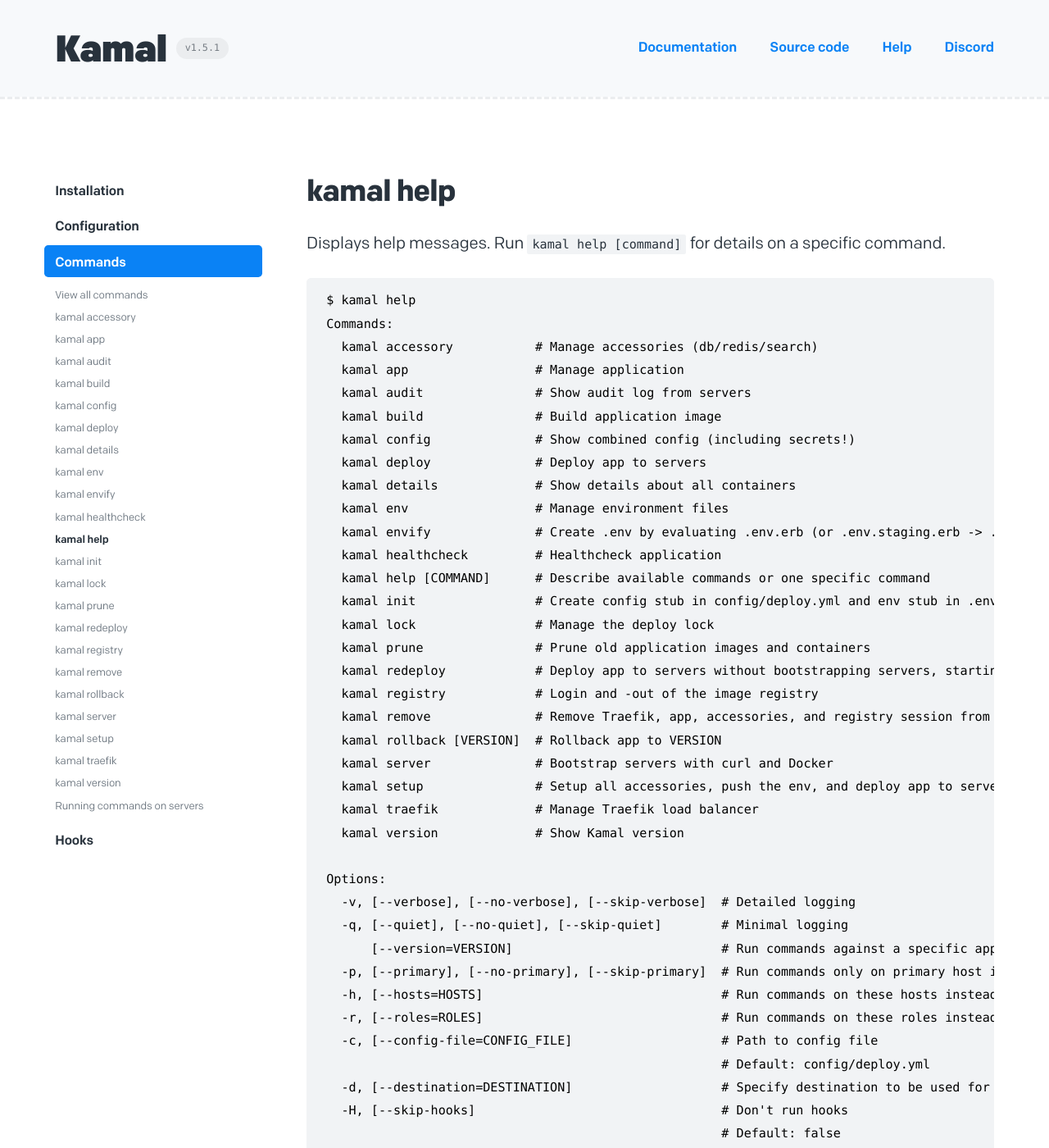
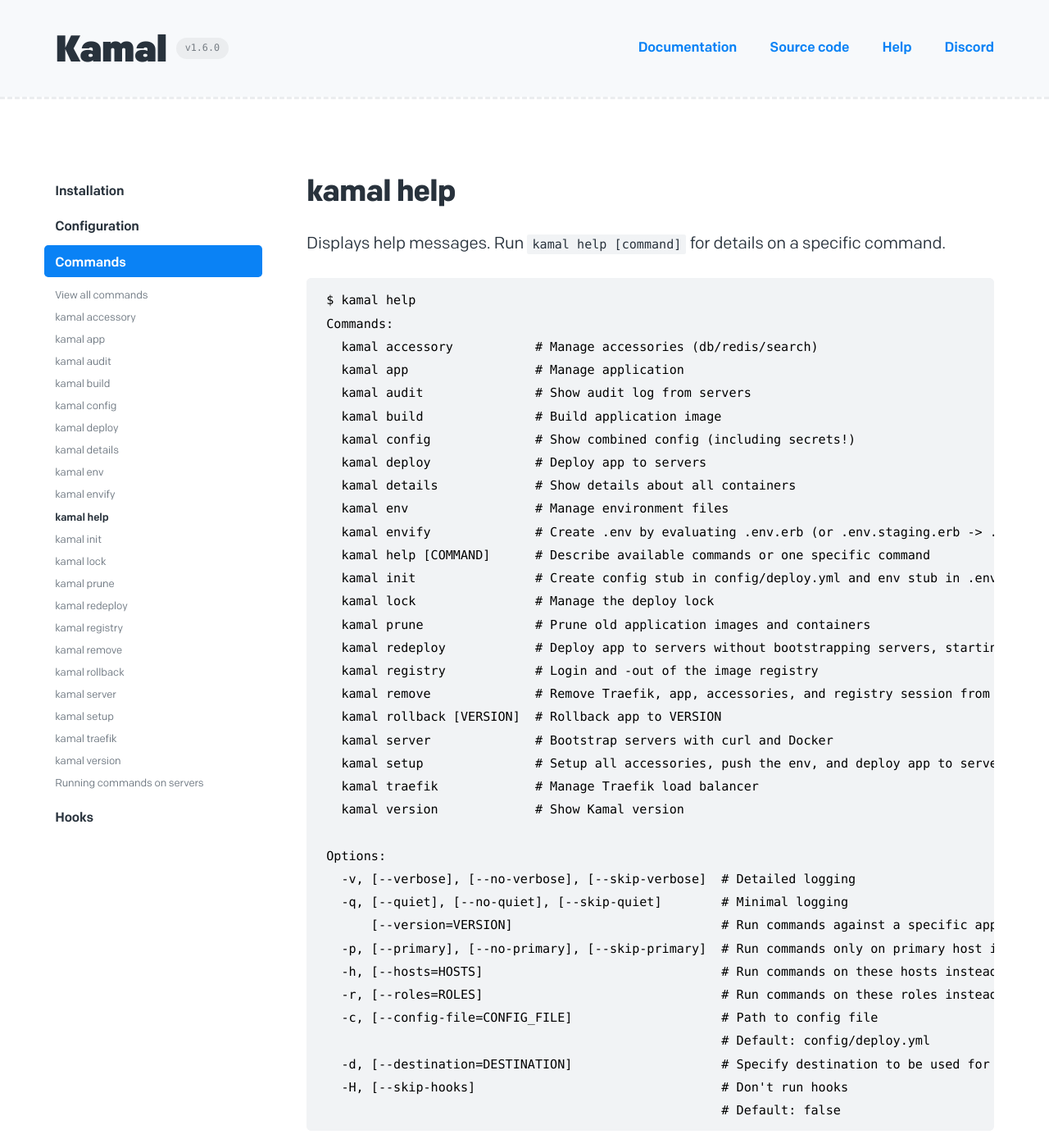
Before and after one commit to basecamp/kamal-site, a Jekyll site: the page built from docs/commands/help.md, in a window 1280 px wide and 1400 px high. Shown: the whole window at 82% size. Built offline with Jekyll 4.4.1, drawn with Linux system fonts in a browser that asks for light colours; some of the changed text lies outside the part shown.

Commit message:
Update docs for Kamal 1.6.0
- Remove healthcheck command references, and references to separate
healthcheck step
- Update version tag

```diff
--- a/_data/docs.yml
+++ b/_data/docs.yml
@@ -66,8 +66,6 @@
       url: /docs/commands/env/
     - title: "kamal envify"
       url: /docs/commands/envify/
-    - title: "kamal healthcheck"
-      url: /docs/commands/healthcheck/
     - title: "kamal help"
       url: /docs/commands/help/
     - title: "kamal init"
--- a/_data/github.yml
+++ b/_data/github.yml
@@ -1,3 +1,3 @@
 ---
-tag_name: v1.5.1
-published_at: April 26, 2024
+tag_name: v1.6.0
+published_at: June 3, 2024
--- a/docs/commands/help.md
+++ b/docs/commands/help.md
@@ -18,7 +18,6 @@ Commands:
   kamal details             # Show details about all containers
   kamal env                 # Manage environment files
   kamal envify              # Create .env by evaluating .env.erb (or .env.staging.erb -> .env.staging when using -d staging)
-  kamal healthcheck         # Healthcheck application
   kamal help [COMMAND]      # Describe available commands or one specific command
   kamal init                # Create config stub in config/deploy.yml and env stub in .env
   kamal lock                # Manage the deploy lock
--- a/docs/commands/view-all-commands.md
+++ b/docs/commands/view-all-commands.md
@@ -18,7 +18,6 @@ Commands:
   kamal details             # Show details about all containers
   kamal env                 # Manage environment files
   kamal envify              # Create .env by evaluating .env.erb (or .env.staging.erb -> .env.staging when using -d staging)
-  kamal healthcheck         # Healthcheck application
   kamal help [COMMAND]      # Describe available commands or one specific command
   kamal init                # Create config stub in config/deploy.yml and env stub in .env
   kamal lock                # Manage the deploy lock
```
Also changed, not shown: docs/commands/healthcheck.md (deleted, +0 -7 lines), docs/configuration/healthchecks.md (+0 -2 lines).
